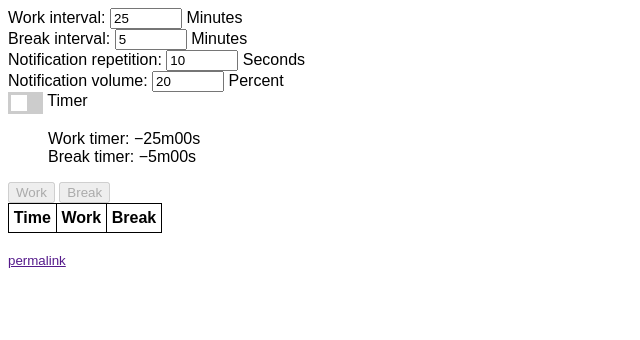
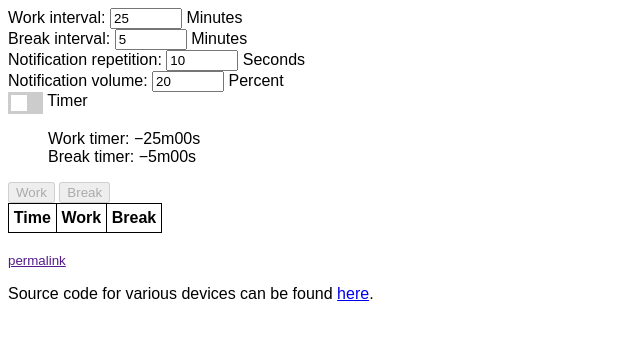
Before and after one commit to psytrap/absolute-tomato, a plain HTML site: page docs/absolute-tomato.html in a window 1280 px wide. Shown: the whole page, without its empty margins (0-640 px from the left). Drawn offline with Linux system fonts and the light colour scheme.

Commit message:
Update absolute-tomato.html

```diff
--- a/docs/absolute-tomato.html
+++ b/docs/absolute-tomato.html
@@ -107,6 +107,7 @@
     </table>
     <br/>
     <small><a id="bookmark" href="">permalink</a></small>
+    <p>Source code for various devices can be found <a href="https://github.com/psytrap/every-smart/tree/main/devices">here</a>.</p>
 
     <script type="text/javascript">
         const timer_states = {
```
